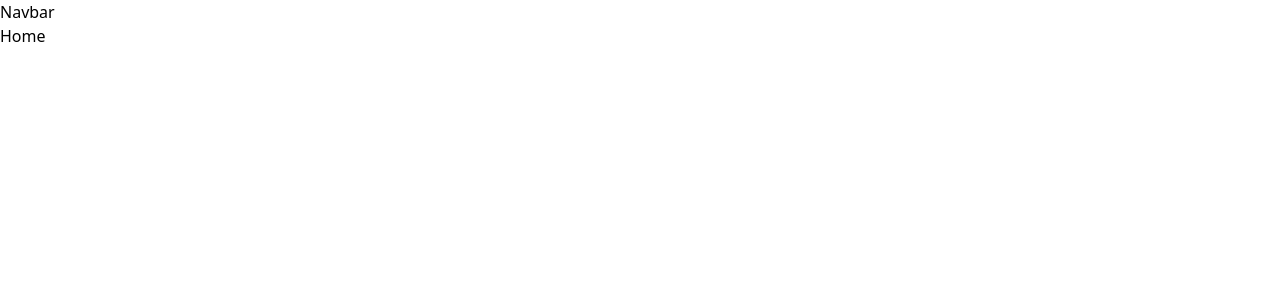
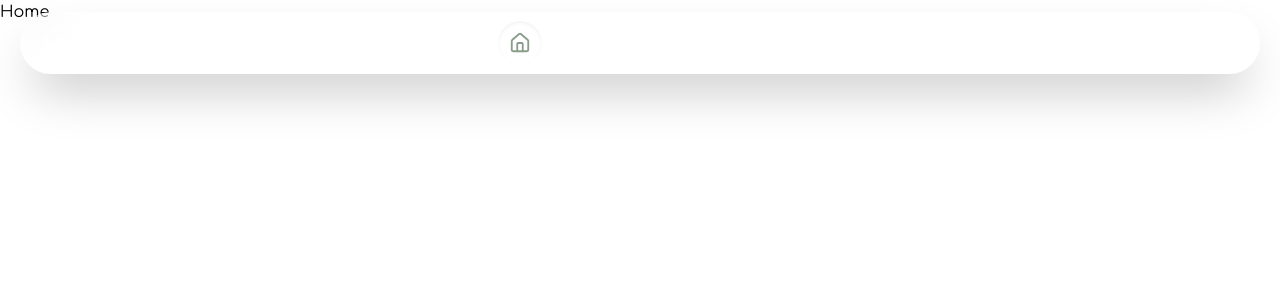
Before and after one commit to Mohammed-A7med/Final-Project-NTI, a React (Vite) app: page / in a window 1280 px wide. Shown: the top 300 px of the page. Built offline with nearby package versions, Linux system fonts and the light colour scheme.

Commit message:
feat: create navbar

```diff
--- a/src/components/common/Navbar/Navbar.jsx
+++ b/src/components/common/Navbar/Navbar.jsx
@@ -1,6 +1,197 @@
+import { useState, useEffect } from "react";
+import {
+  Menu, X, Home, BedSingle, ConciergeBell,
+  Palmtree, Gem, Moon, Sun, Languages, LogIn
+} from "lucide-react";
+import Logo from "@/assets/Logo.webp";
+import { NavLink } from "react-router-dom";
 
 export default function Navbar() {
+  const [isOpen, setIsOpen] = useState(false);
+  const [isDark, setIsDark] = useState(false);
+
+  // Initialize theme on mount
+  useEffect(() => {
+    const theme = localStorage.getItem("theme");
+    if (theme === "dark" || (!theme && window.matchMedia("(prefers-color-scheme: dark)").matches)) {
+      setIsDark(true);
+      document.documentElement.classList.add("dark");
+    }
+  }, []);
+
+  const toggleTheme = () => {
+    if (isDark) {
+      document.documentElement.classList.remove("dark");
+      localStorage.setItem("theme", "light");
+    } else {
+      document.documentElement.classList.add("dark");
+      localStorage.setItem("theme", "dark");
+    }
+    setIsDark(!isDark);
+  };
+
+  const navLinks = [
+    { label: "Home", href: "/", icon: <Home size={22} /> },
+    { label: "Rooms", href: "/rooms", icon: <BedSingle size={22} /> },
+    { label: "Services", href: "/services", icon: <ConciergeBell size={22} /> },
+    { label: "Activities", href: "/activities", icon: <Palmtree size={22} /> },
+    { label: "Features", href: "/features", icon: <Gem size={22} /> },
+  ];
+
   return (
-    <div>Navbar</div>
-  )
+    <header className="fixed top-0 left-0 right-0 z-50 px-5 py-3 transition-all duration-300">
+      <div className="max-w-7xl mx-auto">
+        <nav className="relative flex items-center justify-between px-6 py-2 bg-white/10 dark:bg-black/20 backdrop-blur-xl border border-white/20 dark:border-white/10 rounded-full shadow-2xl">
+
+          {/* Logo */}
+          <NavLink to="/" className="flex items-center gap-3 shrink-0">
+            <img
+              src={Logo}
+              alt="MountainHotel Logo"
+              className="h-8 md:h-10 w-auto"
+            />
+          </NavLink>
+
+          {/* Desktop Navigation */}
+          <ul className="hidden md:flex items-center gap-2 lg:gap-4 absolute left-1/2 -translate-x-1/2">
+            {navLinks.map((link) => (
+              <li key={link.label} className="relative group">
+                <NavLink
+                  to={link.href}
+                  className={({ isActive }) => `
+                    flex items-center justify-center w-11 h-11 rounded-full
+                    transition-all duration-300 hover:bg-white/20 dark:hover:bg-white/10
+                    ${isActive ? "text-[var(--color-primary)] bg-white/20 shadow-inner" : "text-white/80"}
+                  `}
+                >
+                  {link.icon}
+                </NavLink>
+
+                {/* Glassmorphism Tooltip */}
+                <div className="absolute top-full left-1/2 -translate-x-1/2 mt-3 opacity-0 group-hover:opacity-100 pointer-events-none transition-all duration-300 transform group-hover:translate-y-0 translate-y-2">
+                  <div className="px-4 py-1.5 bg-white/10 dark:bg-black/40 backdrop-blur-md border border-white/20 dark:border-white/10 rounded-xl shadow-lg whitespace-nowrap text-sm font-medium text-white tracking-wide">
+                    {link.label}
+                  </div>
+                </div>
+              </li>
+            ))}
+          </ul>
+
+          {/* Actions Area */}
+          <div className="hidden md:flex items-center gap-2 lg:gap-3">
+            {/* Theme Toggle */}
+            <div className="relative group">
+              <button
+                onClick={toggleTheme}
+                className="p-2.5 rounded-full bg-white/10 hover:bg-white/20 transition-all text-white/90 border border-white/10 cursor-pointer"
+                aria-label="Toggle Theme"
+              >
+                {isDark ? <Sun size={20} /> : <Moon size={20} />}
+              </button>
+              <div className="absolute top-full left-1/2 -translate-x-1/2 mt-3 opacity-0 group-hover:opacity-100 pointer-events-none transition-all duration-300 transform group-hover:translate-y-0 translate-y-2">
+                <div className="px-4 py-1.5 bg-white/10 dark:bg-black/40 backdrop-blur-md border border-white/20 dark:border-white/10 rounded-xl shadow-lg whitespace-nowrap text-sm font-medium text-white tracking-wide">
+                  {isDark ? "Light Mode" : "Dark Mode"}
+                </div>
+              </div>
+            </div>
+
+            {/* Language */}
+            <div className="relative group">
+              <button className="p-2.5 rounded-full bg-white/10 hover:bg-white/20 transition-all text-white/90 border border-white/10 cursor-pointer">
+                <Languages size={20} />
+              </button>
+              <div className="absolute top-full left-1/2 -translate-x-1/2 mt-3 opacity-0 group-hover:opacity-100 pointer-events-none transition-all duration-300 transform group-hover:translate-y-0 translate-y-2">
+                <div className="px-4 py-1.5 bg-white/10 dark:bg-black/40 backdrop-blur-md border border-white/20 dark:border-white/10 rounded-xl shadow-lg whitespace-nowrap text-sm font-medium text-white tracking-wide">
+                  Language
+                </div>
+              </div>
+            </div>
+
+            {/* Login Styled like NavLinks */}
+            <div className="relative group">
+              <NavLink
+                to="/login"
+                className={({ isActive }) => `
+                  flex items-center justify-center w-11 h-11 rounded-full border border-white/20
+                  transition-all duration-300 hover:bg-white/20 dark:hover:bg-white/10
+                  ${isActive ? "text-[var(--color-primary)] bg-white/20 shadow-inner" : "text-white/80 bg-white/5"}
+                `}
+              >
+                <LogIn size={22} />
+              </NavLink>
+
+              {/* Glassmorphism Tooltip for Login */}
+              <div className="absolute top-full left-1/2 -translate-x-1/2 mt-3 opacity-0 group-hover:opacity-100 pointer-events-none transition-all duration-300 transform group-hover:translate-y-0 translate-y-2">
+                <div className="px-4 py-1.5 bg-white/10 dark:bg-black/40 backdrop-blur-md border border-white/20 dark:border-white/10 rounded-xl shadow-lg whitespace-nowrap text-sm font-medium text-white tracking-wide">
+                  Login
+                </div>
+              </div>
+            </div>
+          </div>
+
+          {/* Mobile Menu Button */}
+          <button
+            onClick={() => setIsOpen(!isOpen)}
+            className="md:hidden flex items-center justify-center w-10 h-10 text-white rounded-full bg-white/10 border border-white/10"
+            aria-label="Toggle menu"
+          >
+            {isOpen ? <X size={24} /> : <Menu size={24} />}
+          </button>
+        </nav>
+
+        {/* Mobile Navigation */}
+        <div className={`
+          md:hidden absolute left-5 right-5 mt-4 overflow-hidden transition-all duration-500
+          ${isOpen ? "max-h-[550px] opacity-100" : "max-h-0 opacity-0"}
+        `}>
+          <div className="p-6 bg-white/10 dark:bg-black/60 backdrop-blur-2xl border border-white/20 dark:border-white/10 rounded-3xl shadow-2xl">
+            <ul className="grid grid-cols-1 gap-3">
+              {navLinks.map((link) => (
+                <li key={link.label}>
+                  <NavLink
+                    to={link.href}
+                    onClick={() => setIsOpen(false)}
+                    className={({ isActive }) => `
+                      flex items-center gap-4 p-4 rounded-2xl transition-all
+                      ${isActive ? "bg-[var(--color-primary)] text-white shadow-lg" : "text-white/80 hover:bg-white/10"}
+                    `}
+                  >
+                    {link.icon}
+                    <span className="font-semibold">{link.label}</span>
+                  </NavLink>
+                </li>
+              ))}
+
+              {/* Mobile Login Link */}
+              <li>
+                <NavLink
+                  to="/login"
+                  onClick={() => setIsOpen(false)}
+                  className={({ isActive }) => `
+                    flex items-center gap-4 p-4 rounded-2xl transition-all
+                    ${isActive ? "bg-[var(--color-primary)] text-white shadow-lg" : "text-white/80 hover:bg-white/10"}
+                  `}
+                >
+                  <LogIn size={22} />
+                  <span className="font-semibold">Login</span>
+                </NavLink>
+              </li>
+            </ul>
+
+            <div className="mt-6 pt-6 border-t border-white/10 flex flex-col gap-4">
+              <div className="flex justify-between items-center px-2">
+                <button onClick={toggleTheme} className="flex items-center gap-3 text-white/80 shrink-0 cursor-pointer">
+                  {isDark ? <Sun size={20} /> : <Moon size={20} />}
+                  <span>{isDark ? "Light Mode" : "Dark Mode"}</span>
+                </button>
+                <button className="text-white/80 p-2 cursor-pointer">
+                  <Languages size={20} />
+                </button>
+              </div>
+            </div>
+          </div>
+        </div>
+      </div>
+    </header>
+  );
 }
--- a/src/index.css
+++ b/src/index.css
@@ -1,10 +1,18 @@
+@import url('https://fonts.googleapis.com/css2?family=Philosopher:ital,wght@0,400;0,700;1,400;1,700&display=swap');
+@import url('https://fonts.googleapis.com/css2?family=Comfortaa:wght@300..700&family=Philosopher:ital,wght@0,400;0,700;1,400;1,700&display=swap');
 @import "tailwindcss";
+@plugin "tailwindcss-animate";
 
-@plugin "tailwindcss-animate";
+
 
 @custom-variant dark (&:is(.dark *));
 
 @theme inline {
+    /*our var*/
+    --font-sans: var(--font-main);
+
+
+
     --radius-sm: calc(var(--radius) - 4px);
     --radius-md: calc(var(--radius) - 2px);
     --radius-lg: var(--radius);
@@ -46,6 +54,10 @@
 }
 
 :root {
+    /*Our Root*/
+    --font-main: "Comfortaa", sans-serif;
+    --font-header: "Philosopher", sans-serif;
+
     --radius: 0.625rem;
     --background: oklch(1 0 0);
     --foreground: oklch(0.145 0 0);
@@ -53,9 +65,9 @@
     --card-foreground: oklch(0.145 0 0);
     --popover: oklch(1 0 0);
     --popover-foreground: oklch(0.145 0 0);
-    --primary: oklch(0.205 0 0);
+    --primary: #8A9D8A; /* <= */
     --primary-foreground: oklch(0.985 0 0);
-    --secondary: oklch(0.97 0 0);
+    --secondary: #687E69; /* <= */
     --secondary-foreground: oklch(0.205 0 0);
     --muted: oklch(0.97 0 0);
     --muted-foreground: oklch(0.556 0 0);
@@ -87,9 +99,9 @@
     --card-foreground: oklch(0.985 0 0);
     --popover: oklch(0.205 0 0);
     --popover-foreground: oklch(0.985 0 0);
-    --primary: oklch(0.922 0 0);
+    --primary: #8A9D8A; /* <= */
     --primary-foreground: oklch(0.205 0 0);
-    --secondary: oklch(0.269 0 0);
+    --secondary: #687E69; /* <= */
     --secondary-foreground: oklch(0.985 0 0);
     --muted: oklch(0.269 0 0);
     --muted-foreground: oklch(0.708 0 0);
```
Also changed, not shown: src/assets/Logo.webp (added), 1 other file (tests, documents, lock files or other folders).
